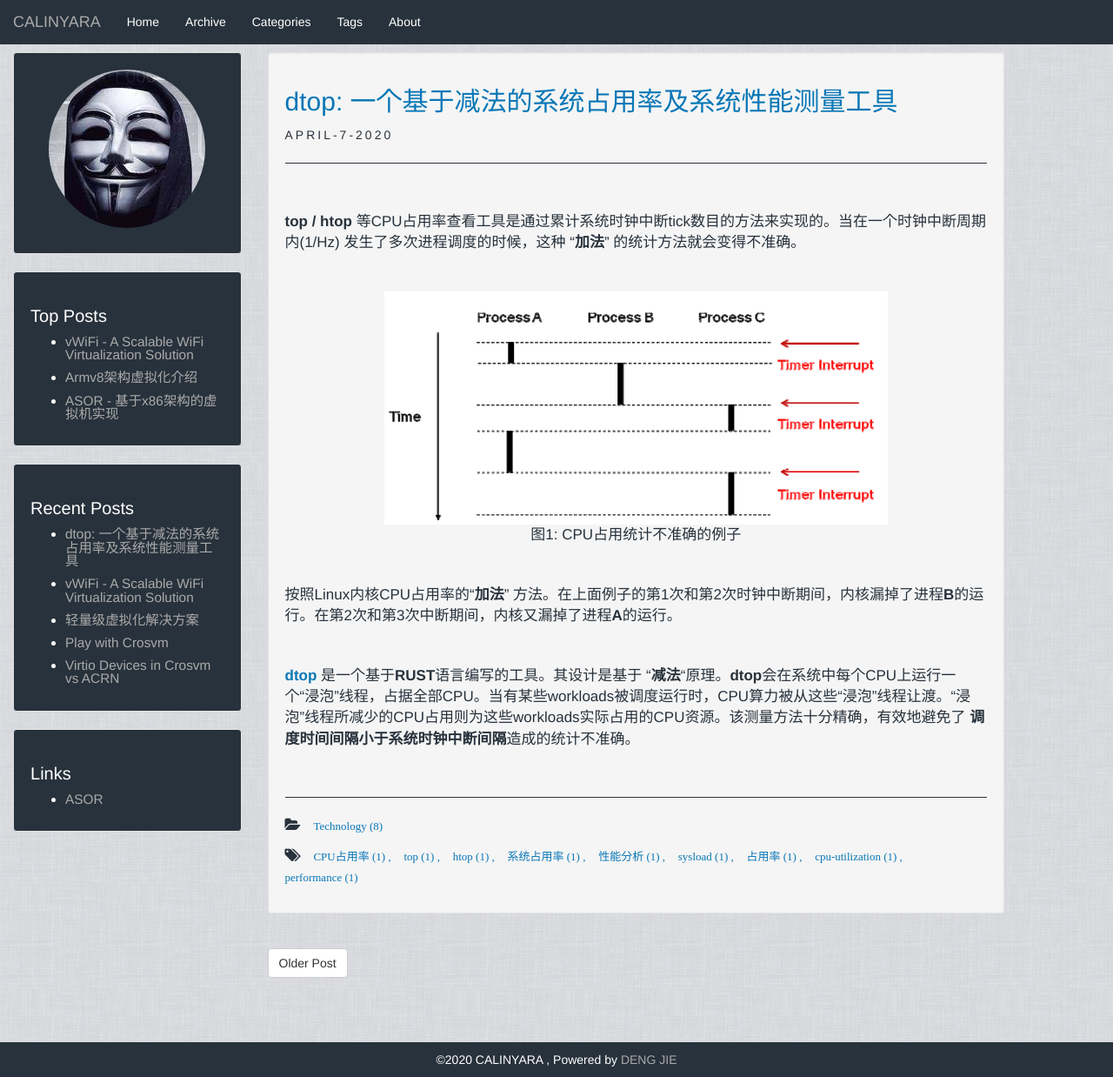
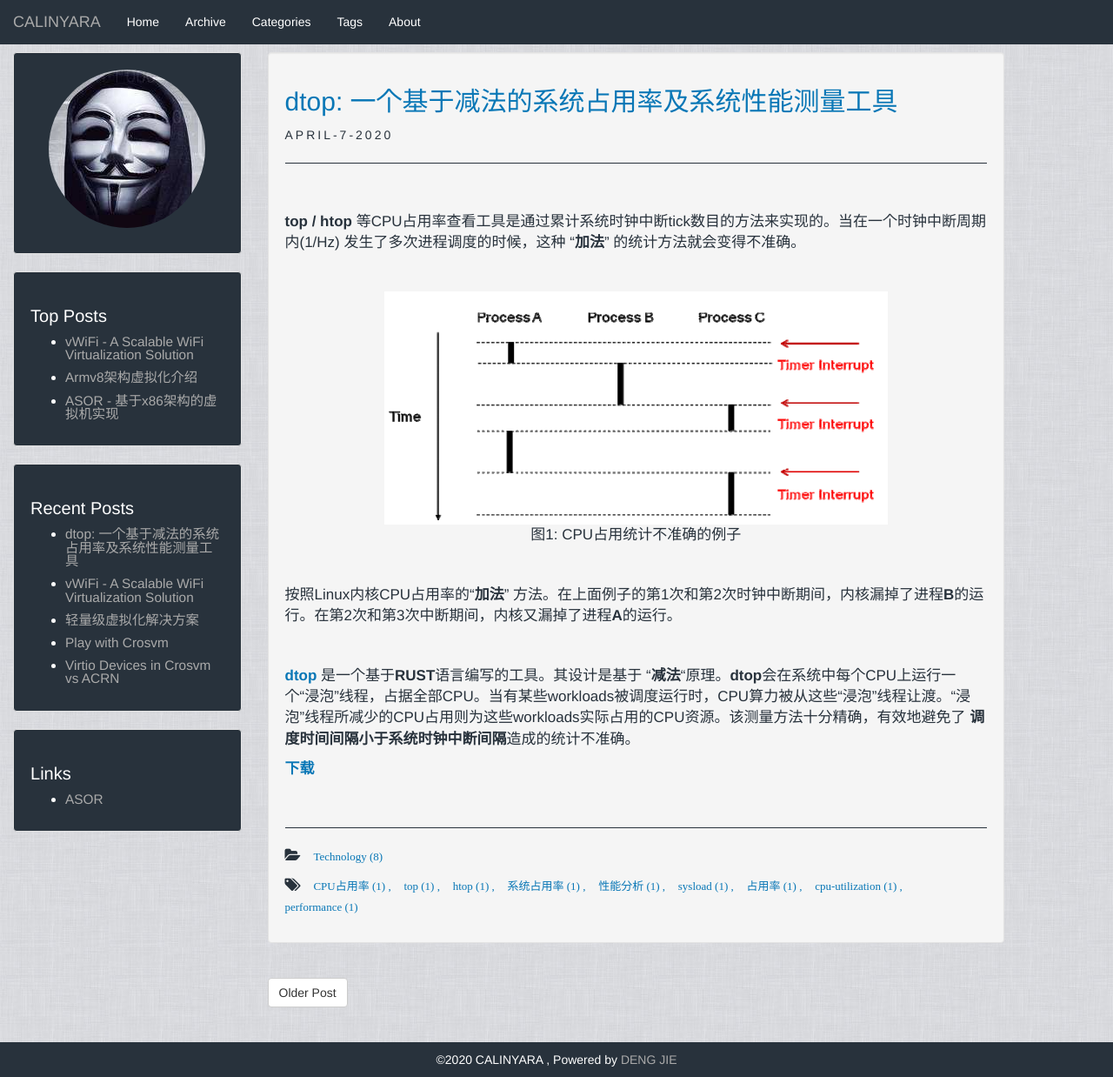
Before and after one commit to calinyara/calinyara.github.io, a Jekyll site: the page built from _posts/2020-4-7-dtop.markdown, in a window 1280 px wide and 1238 px high. Shown: the whole window at 87% size. Built offline with Jekyll 4.4.1, drawn with Linux system fonts in a browser that asks for light colours.

Commit message:
dtop: add download

```diff
--- a/_posts/2020-4-7-dtop.markdown
+++ b/_posts/2020-4-7-dtop.markdown
@@ -23,6 +23,8 @@ description:
 
 [**dtop**](https://github.com/calinyara/dtop) 是一个基于**RUST**语言编写的工具。其设计是基于 "**减法**"原理。**dtop**会在系统中每个CPU上运行一个“浸泡”线程，占据全部CPU。当有某些workloads被调度运行时，CPU算力被从这些“浸泡”线程让渡。“浸泡”线程所减少的CPU占用则为这些workloads实际占用的CPU资源。该测量方法十分精确，有效地避免了 **调度时间间隔小于系统时钟中断间隔**造成的统计不准确。
 
+[**下载**](https://github.com/calinyara/dtop/releases)
+
 <br>
 
 <!-- Global site tag (gtag.js) - Google Analytics -->
```
